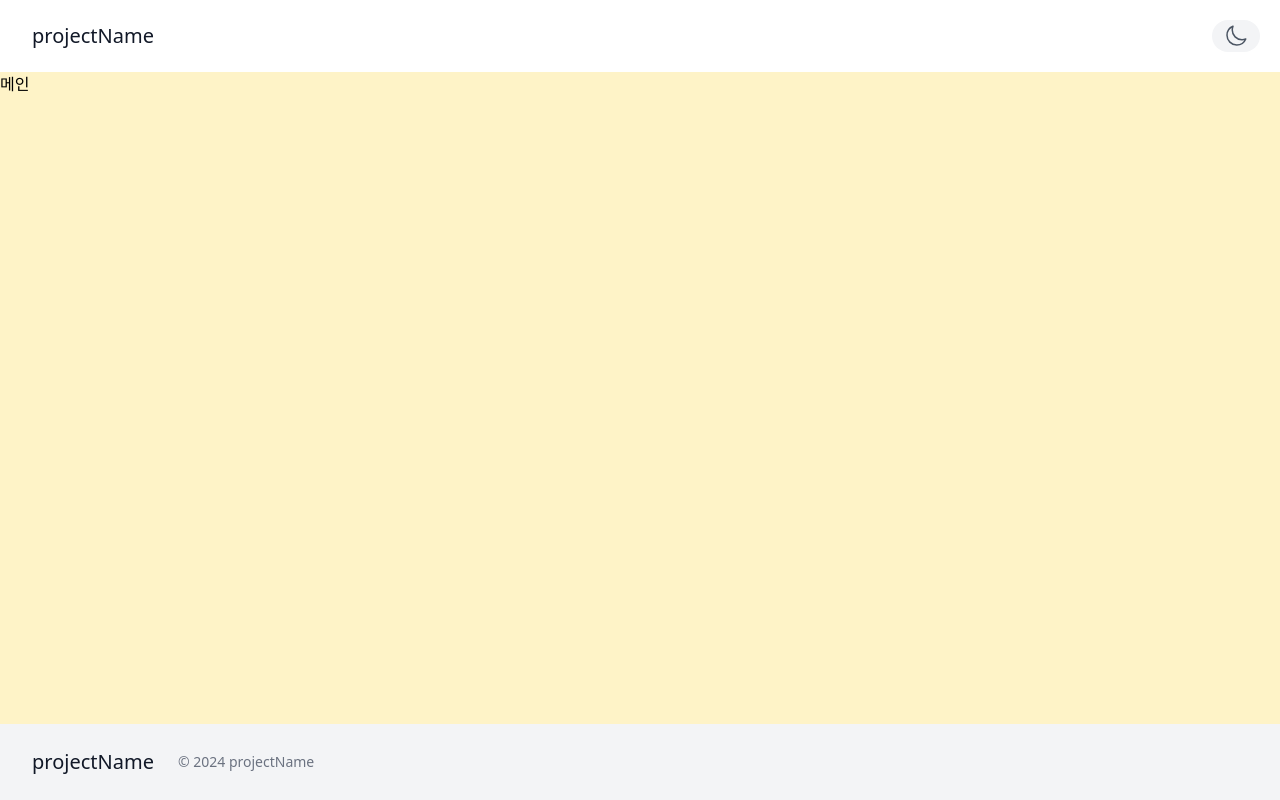
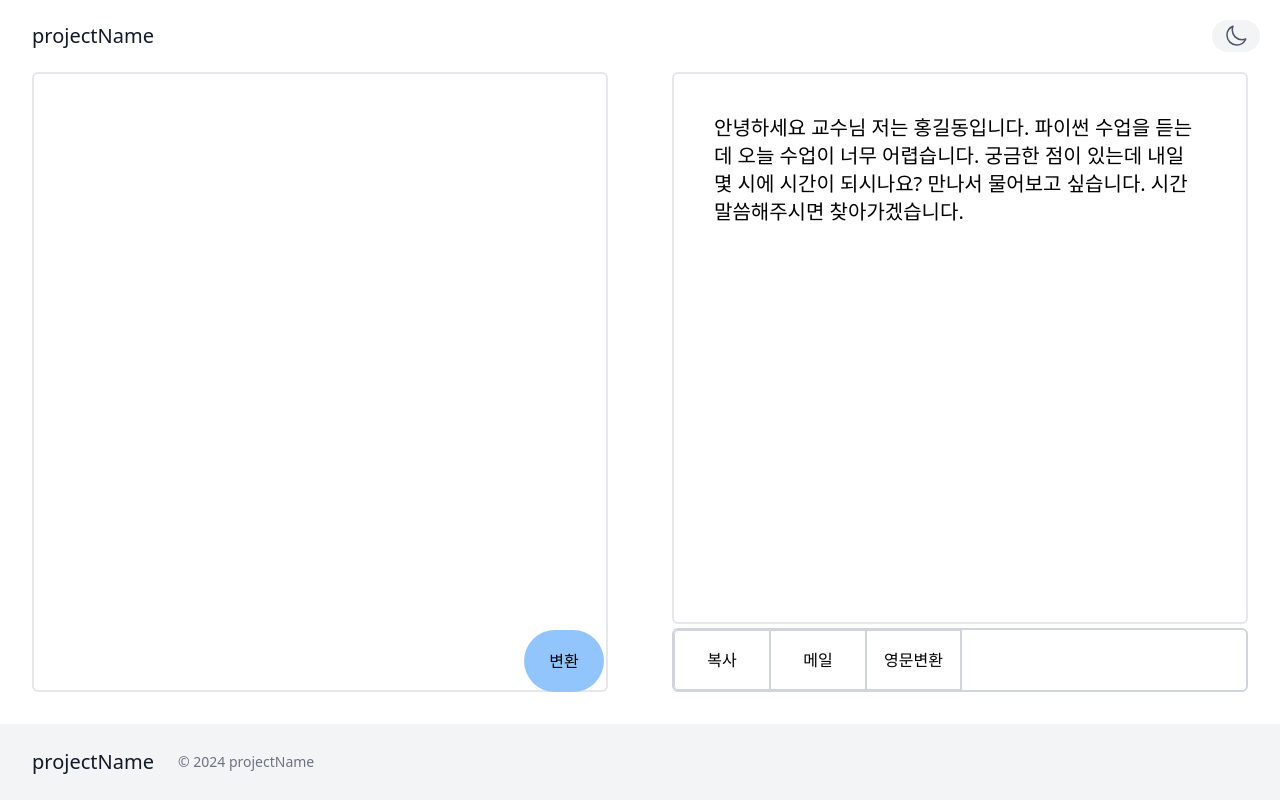
Before and after one commit to chanwonlee/honorific-converter, a Next.js app: page / in a window 1280 px wide. Built offline with nearby package versions, Linux system fonts and the light colour scheme.

Commit message:
feat: 폼 형식 기본 틀 구축

```diff
--- a/src/app/_component/Main.tsx
+++ b/src/app/_component/Main.tsx
@@ -1,9 +1,12 @@
-import '@/app/globals.css'
+import "@/app/globals.css";
+import TranslateForm from "@/app/_component/TranslateForm";
+import TranslateResult from "@/app/_component/TranslateResult";
 
 export default function Main() {
   return (
-    <div>
-      메인
+    <div className="flex h-full justify-between">
+      <TranslateForm />
+      <TranslateResult />
     </div>
-  )
+  );
 }
--- /dev/null
+++ b/src/app/_component/TranslateForm.tsx
@@ -0,0 +1,14 @@
+import "@/app/globals.css";
+
+export default function TranslateForm() {
+  return (
+    <div className="mx-8 flex h-full w-full flex-col">
+      <textarea className="flex-grow resize-none rounded-t-md border-l-2 border-r-2 border-t-2 p-10 text-xl focus:outline-none"></textarea>
+      <div className="mb-8 flex h-16 justify-end rounded-b-md border-b-2 border-l-2 border-r-2">
+        <button className="m-0.5 h-full w-20 rounded-full bg-blue-300 hover:bg-blue-400 focus:outline-none">
+          변환
+        </button>
+      </div>
+    </div>
+  );
+}
--- /dev/null
+++ b/src/app/_component/TranslateResult.tsx
@@ -0,0 +1,24 @@
+import "@/app/globals.css";
+
+export default function TranslateResult() {
+  return (
+    <div className="mx-8 flex h-full w-full flex-col">
+      <div className="mb-1 flex-grow resize-none rounded-md border-2 border-solid p-10 text-xl">
+        안녕하세요 교수님 저는 홍길동입니다. 파이썬 수업을 듣는데 오늘 수업이
+        너무 어렵습니다. 궁금한 점이 있는데 내일 몇 시에 시간이 되시나요? 만나서
+        물어보고 싶습니다. 시간 말씀해주시면 찾아가겠습니다.
+      </div>
+      <div className="mb-8 flex h-16 rounded-md border-2 border-gray-300">
+        <button className="h-full w-24 rounded-l border border-gray-300 hover:bg-gray-200 focus:outline-none">
+          복사
+        </button>
+        <button className="h-full w-24 border border-gray-300 hover:bg-gray-200 focus:outline-none">
+          메일
+        </button>
+        <button className="h-full w-24 border border-r-2 border-gray-300 hover:bg-gray-200 focus:outline-none">
+          영문변환
+        </button>
+      </div>
+    </div>
+  );
+}
--- a/src/app/layout.tsx
+++ b/src/app/layout.tsx
@@ -2,21 +2,21 @@ import Header from "@/app/_component/Header";
 import Footer from "@/app/_component/Footer";
 
 export const metadata = {
-  title: 'project',
-}
+  title: "project",
+};
 
 export default function RootLayout({
-children,
+  children,
 }: {
-  children: React.ReactNode
+  children: React.ReactNode;
 }) {
   return (
     <html suppressHydrationWarning>
-    <body className='flex flex-col w-full max-w-screen-2xl mx-auto'>
-    <Header/>
-    <div className='grow bg-amber-100'>{children}</div>
-    <Footer/>
-    </body>
+      <body className="mx-auto flex w-full max-w-screen-2xl flex-col">
+        <Header />
+        <div className="grow">{children}</div>
+        <Footer />
+      </body>
     </html>
-  )
+  );
 }
--- a/tailwind.config.ts
+++ b/tailwind.config.ts
@@ -15,6 +15,5 @@ const config: Config = {
       },
     },
   },
-  plugins: [],
 };
 export default config;
```
Also changed, not shown: package.json (+7 -5 lines), .eslintrc.json (deleted), .prettierrc.json (added), 1 other file (tests, documents, lock files or other folders).
